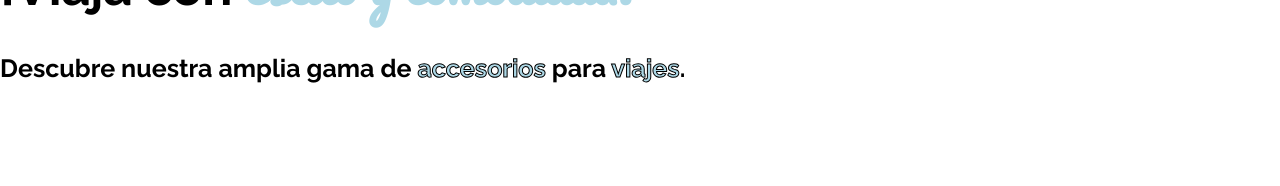
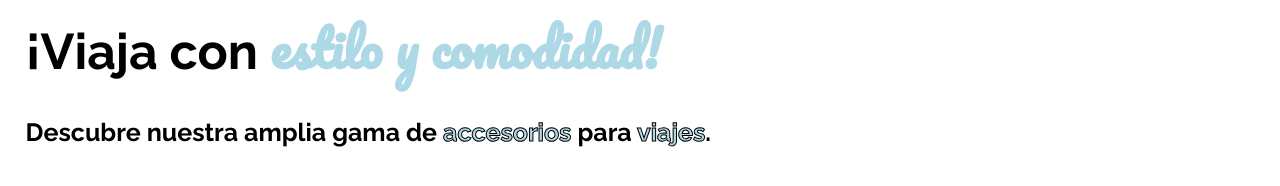
Before and after one commit to karolcordoba8267/AccesoriosViajesKJCS, a plain HTML site: page index.html in a window 1280 px wide. Shown: the part 60-246 px from the top of the page. Drawn offline with nearby package versions, Linux system fonts and the light colour scheme; a web font is replaced by a local one.

Commit message:
Contenedor css

```diff
--- a/index.css
+++ b/index.css
@@ -49,3 +49,9 @@ body {
     width: 150px;
     border-radius: 100px
 }
+
+/* Contenedor */
+.contenedor {
+    padding: 2%;
+    padding-top: 5%;
+}
```
